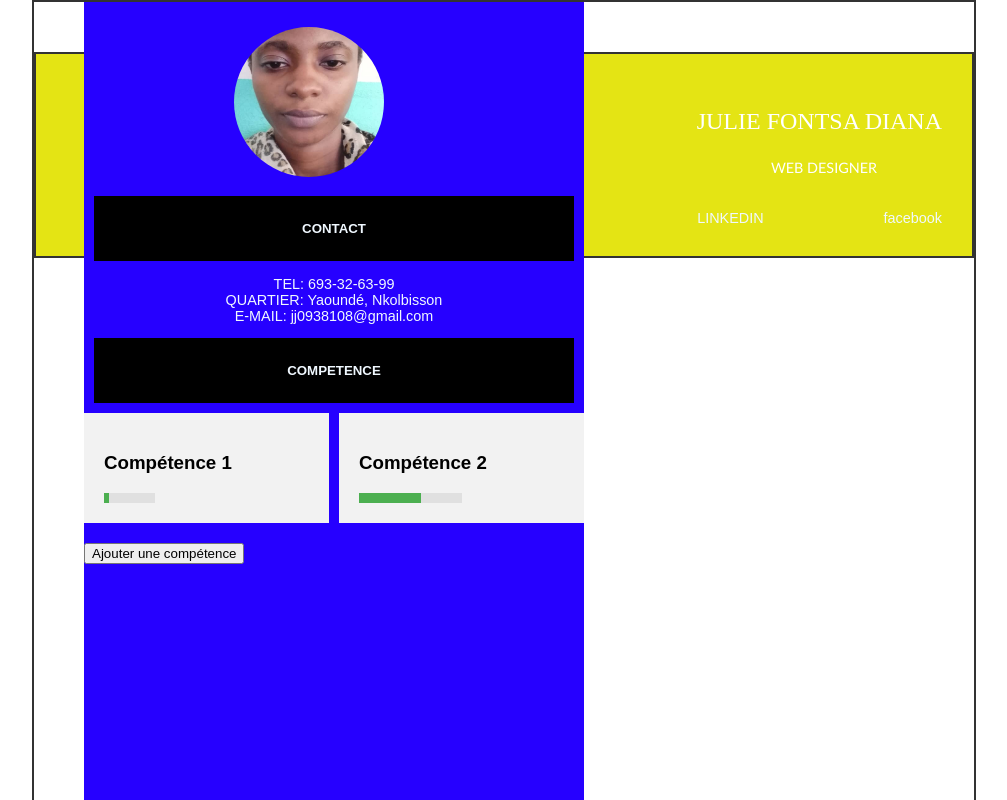
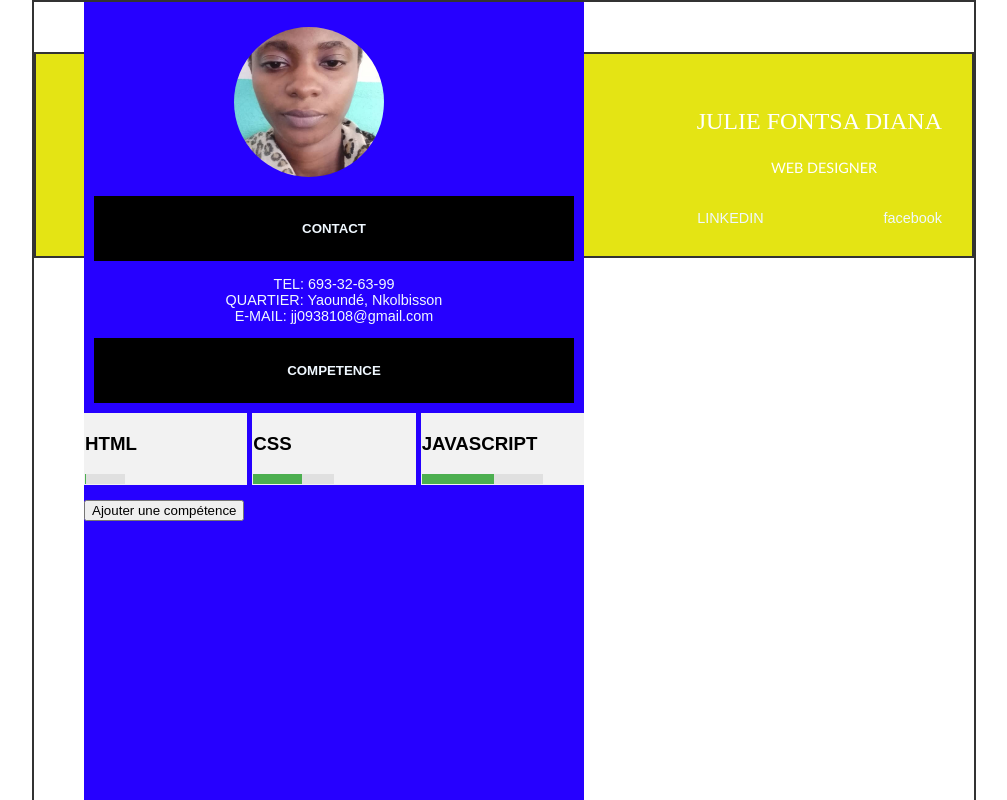
Before and after one commit to JULIEDIANA237/MONCV, a plain HTML site: page index.html in a window 1280 px wide. Shown: the top 800 px of the page, without its empty margins (136-1143 px from the left). Drawn offline with Linux system fonts and the light colour scheme.

Commit message:
premier commit

```diff
--- a/index.html
+++ b/index.html
@@ -34,18 +34,27 @@
 
             <div class="grid-container">
                 <div class="skill">
-                  <h3>Compétence 1</h3>
+                  <h3>HTML</h3>
                   <div class="progress-bar">
-                    <div class="progress" style="width: 10%;"></div>
+                    <div class="progress" style="width: 1%;"></div>
                   </div>
                 </div>
 
                 <div class="skill">
-                  <h3>Compétence 2</h3>
+                  <h3>CSS</h3>
                   <div class="progress-bar">
                     <div class="progress" style="width: 60%;"></div>
                   </div>
                 </div>
+
+                <div class="skill">
+                    <h3>JAVASCRIPT</h3>
+                    <div class="progress-bar">
+                      <div class="progress" style="width: 60%;"></div>
+                    </div>
+                </div>
+
+
 
                 <!-- Ajoutez plus de compétences ici -->
             </div>
--- a/style.css
+++ b/style.css
@@ -101,14 +101,14 @@ h5{
 }
 .grid-container {
   display: grid;
-  grid-template-columns: repeat(2, 1fr);
-  grid-gap: 10px;
+  grid-template-columns: repeat(3, 1fr);
+  grid-gap: 5px;
   margin-top: 10px;
 }
 
 .skill {
   background-color: #f2f2f2;
-  padding: 20px;
+  padding: 1px;
 
 }
 
@@ -121,8 +121,10 @@ h5{
 .progress {
   background-color: #4caf50;
   height: 100%;
+  width: 100%;
 }
 
+
 button{
-  margin-top: 10px;
+  margin-top: 5px;
 }
```
